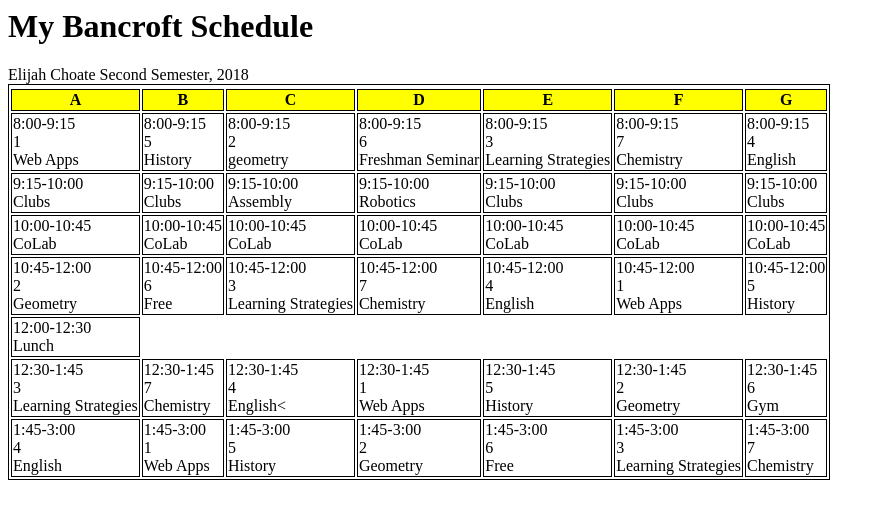
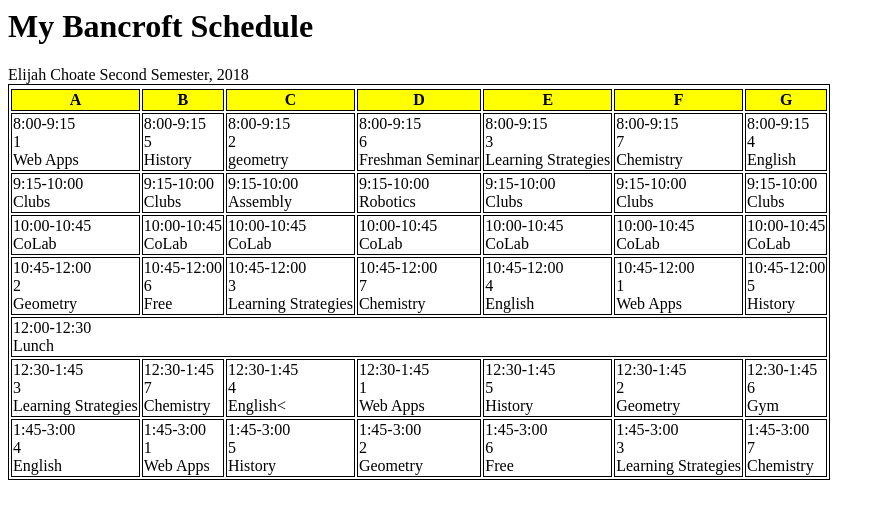
Before and after one commit to person100/person100.github.io, a plain HTML site: page schedule.html in a window 1280 px wide. Shown: the whole page, without its empty margins (0-885 px from the left). Drawn offline with Linux system fonts and the light colour scheme.

Commit message:
Update schedule.html

```diff
--- a/schedule.html
+++ b/schedule.html
@@ -56,7 +56,7 @@ table, th, td, tr{border: 1px solid  black;}
 <td>10:45-12:00<br>5<br>History</td>
 </tr>
 <tr>
-<td text-align:center>12:00-12:30<br>Lunch</td>
+<td text-align:center; colspan="7">12:00-12:30<br>Lunch</td>
 </tr>
 <tr>
 <td>12:30-1:45<br>3<br>Learning Strategies</td>
```
